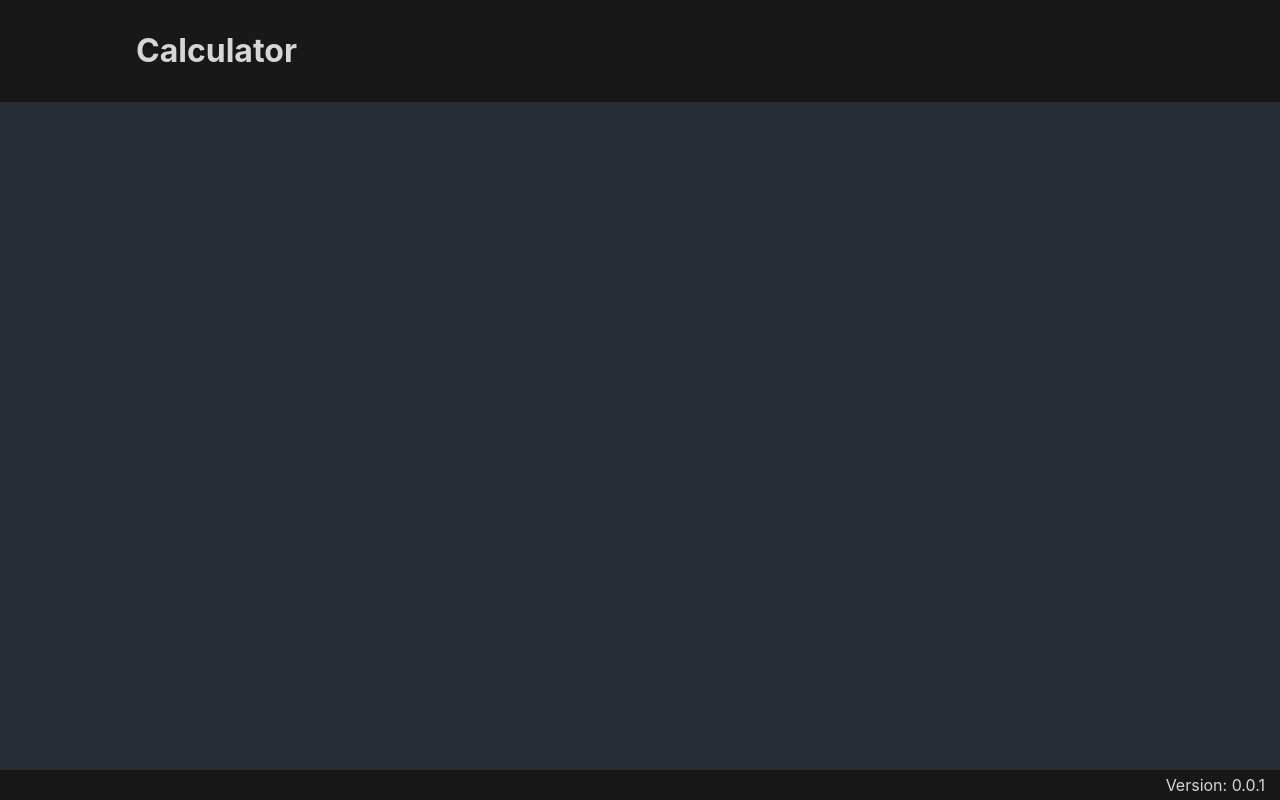
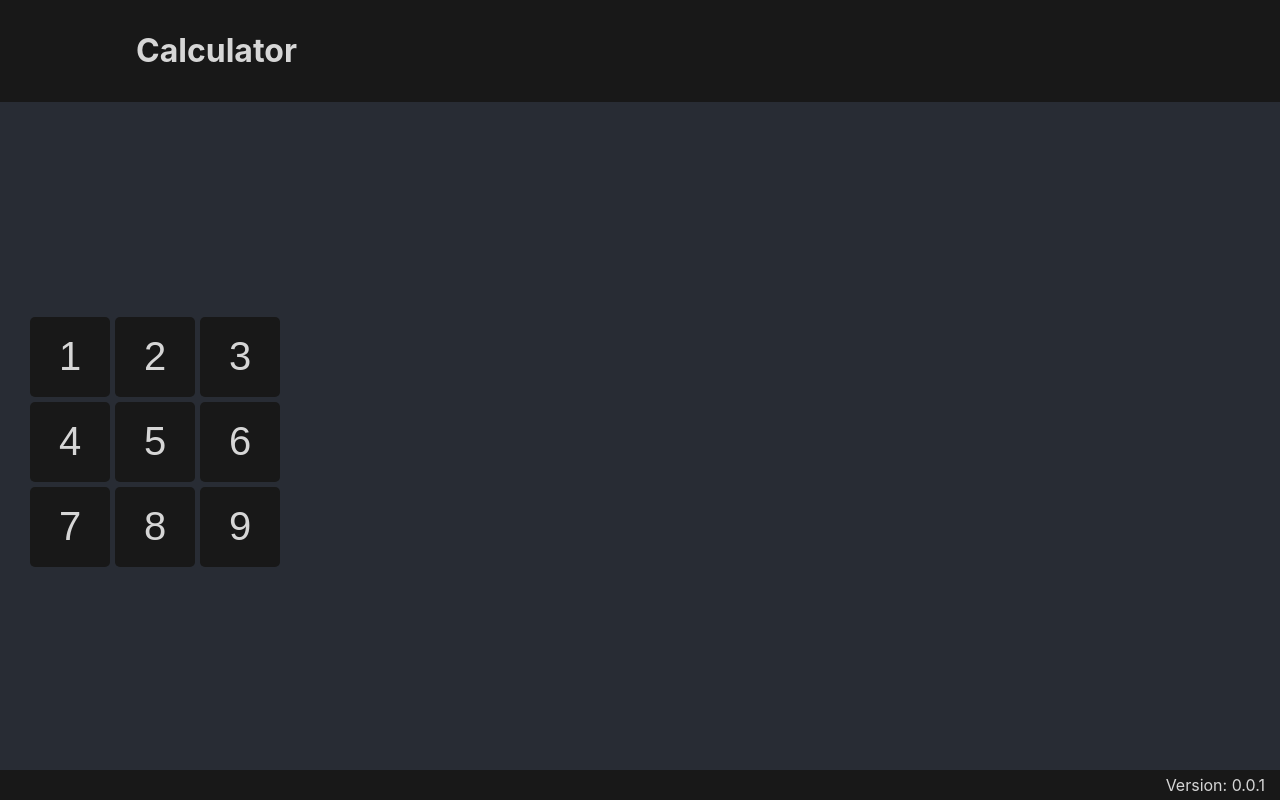
Before and after one commit to DanielRios549/ReactCalc, a React (Create React App) app: page / in a window 1280 px wide. Built offline with nearby package versions, Linux system fonts and the light colour scheme.

Commit message:
Add Numbers Buttons

```diff
--- a/src/components/App.tsx
+++ b/src/components/App.tsx
@@ -1,16 +1,18 @@
 import React from 'react'
 import Header from './parts/header'
 import Footer from './parts/footer'
+import Calc from './parts/calc'
 import '../styles/App.css'
 
 
 export default class App extends React.Component {
     render() {
         return (
-            <div className="App">
+            <>
                 <Header />
+                <Calc />
                 <Footer />
-            </div>
+            </>
         );
     }
 }
--- /dev/null
+++ b/src/components/calcs/basic.tsx
@@ -0,0 +1,29 @@
+import React from 'react'
+import Button from '../elements/button'
+
+
+export default class Basic extends React.Component {
+    render() {
+        return(
+            <main id="basic" className="calc">
+                <article id="numbers">
+                    <section className="line">
+                        <Button name="number1" text="1" info="Number 1"/>
+                        <Button name="number2" text="2" info="Number 2"/>
+                        <Button name="number3" text="3" info="Number 3"/>
+                    </section>
+                    <section className="line">
+                        <Button name="number4" text="4" info="Number 4"/>
+                        <Button name="number5" text="5" info="Number 5"/>
+                        <Button name="number6" text="6" info="Number 6"/>
+                    </section>
+                    <section className="line">
+                        <Button name="number7" text="7" info="Number 7"/>
+                        <Button name="number8" text="8" info="Number 8"/>
+                        <Button name="number9" text="9" info="Number 9" />
+                    </section>
+                </article>
+            </main>
+        )
+    }
+}
--- /dev/null
+++ b/src/components/elements/button.tsx
@@ -0,0 +1,17 @@
+import React from 'react'
+
+interface Props {
+    name: string
+    text: string
+    info: string
+}
+
+export default class Button extends React.Component<Props> {
+    render() {
+        return(
+            <button id={this.props.name} className="number" data-info={this.props.info}>
+                <span>{this.props.text}</span>
+            </button>
+        )
+    }
+}
--- /dev/null
+++ b/src/components/parts/calc.tsx
@@ -0,0 +1,11 @@
+import React from 'react'
+import Basic from '../calcs/basic'
+
+
+export default class Calc extends React.Component {
+    render() {
+        return(
+            <Basic />
+        )
+    }
+}
--- a/src/styles/App.css
+++ b/src/styles/App.css
@@ -1,3 +1,7 @@
+/*---------------------
+        Header
+---------------------*/
+
 #header {
     background-color: #181818;
     padding: 10px;
@@ -5,6 +9,46 @@
 #header .title {
     text-indent: 10%;
 }
+
+/*---------------------
+         Main
+---------------------*/
+
+.calc {
+    box-sizing: border-box;
+    position: relative;
+    width: 100%;
+    height: 500px;
+    padding: 30px;
+    display: flex;
+}
+
+.calc #numbers {
+    align-self: flex-end;
+}
+.calc #numbers .line {
+    margin-bottom: 5px;
+}
+.calc #numbers .line button {
+    border: none;
+    border-radius: 5px;
+    background-color: #181818;
+    color: #d6d6d6;
+    margin-right: 5px;
+    width: 80px;
+    height: 80px;
+    font-size: 30pt;
+
+    transition: background-color 200ms ease;
+}
+.calc #numbers .line button:hover {
+    background-color: #202020;
+}
+
+/*---------------------
+        Footer
+---------------------*/
+
 #footer {
     background-color: #181818;
     position: fixed;
--- a/src/styles/index.css
+++ b/src/styles/index.css
@@ -1,6 +1,8 @@
 body {
     background-color: #282c34;
     color: #d6d6d6;
+    width: 100vw;
+    height: 100vh;
     margin: 0;
     font-family: -apple-system, BlinkMacSystemFont, 'Segoe UI', 'Roboto', 'Oxygen',
     'Ubuntu', 'Cantarell', 'Fira Sans', 'Droid Sans', 'Helvetica Neue',
@@ -13,3 +15,8 @@ code {
     font-family: source-code-pro, Menlo, Monaco, Consolas, 'Courier New',
         monospace;
 }
+
+#root {
+    width: 100vw;
+    height: 100vh;
+}
```
